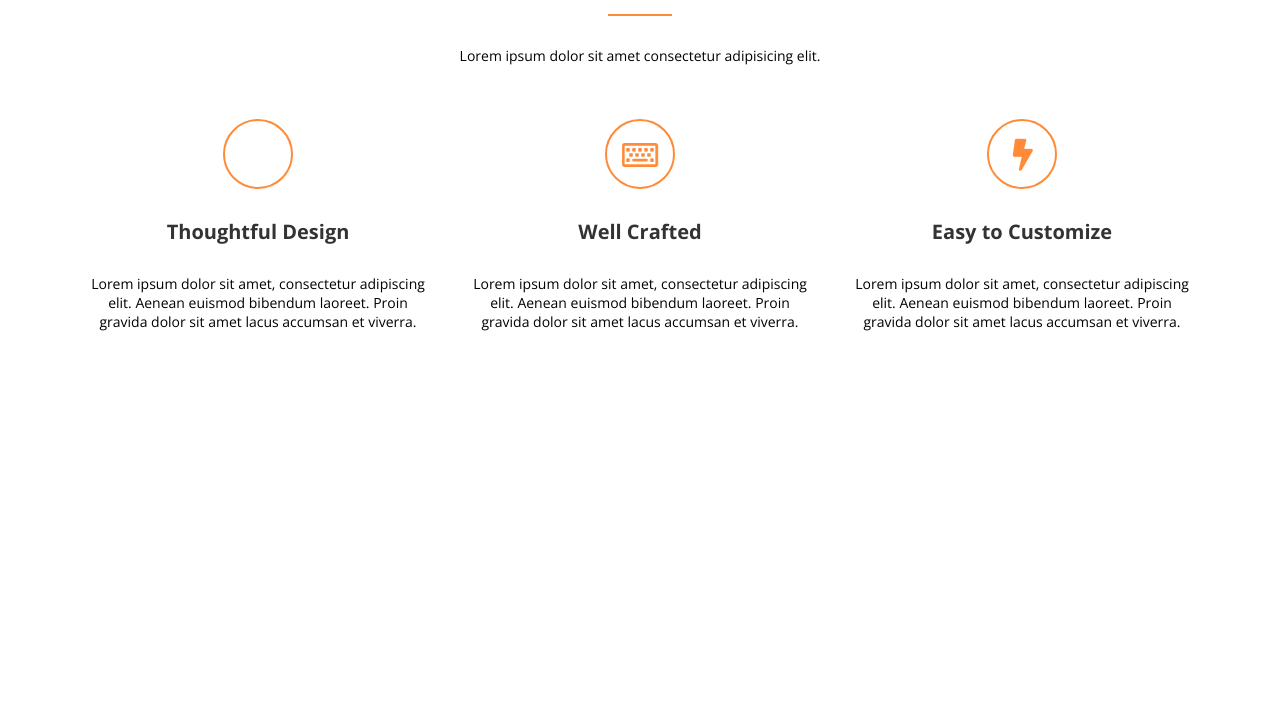
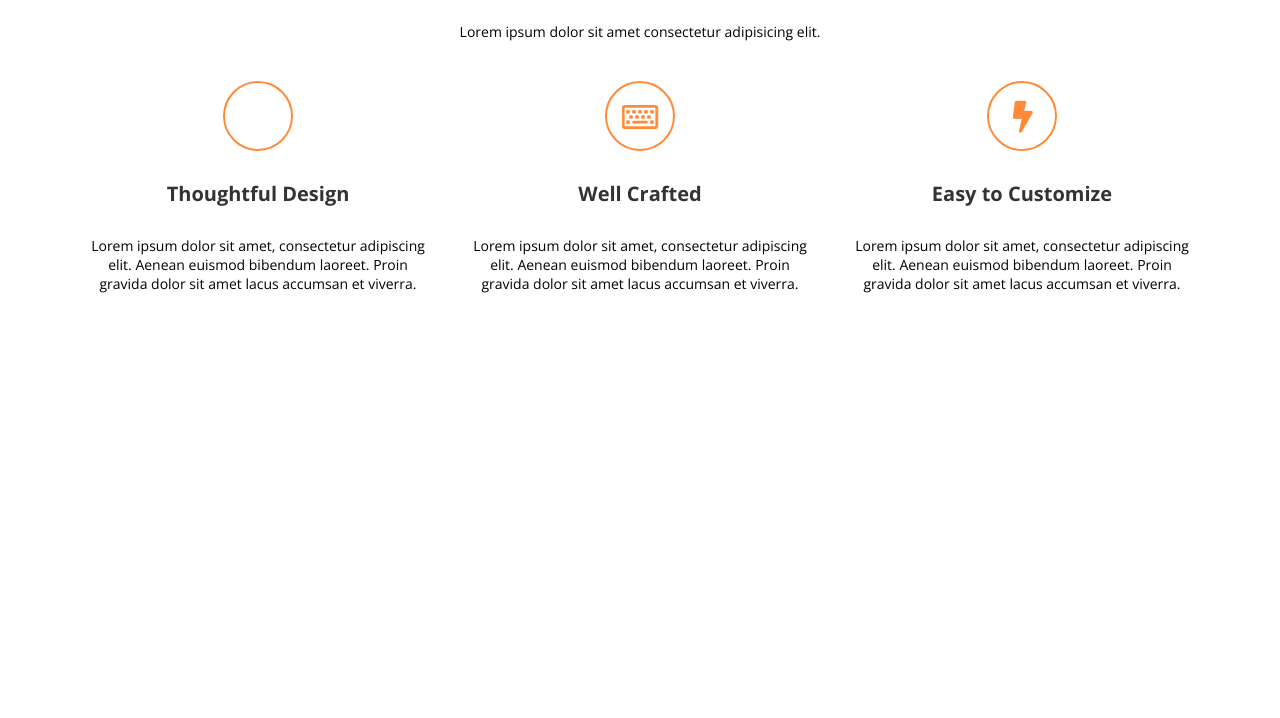
Before and after one commit to pavelshchutski/lesson-2, a plain HTML site: page index.html in a window 1280 px wide. Shown: the part 82-800 px from the top of the page. Drawn offline with nearby package versions, Linux system fonts and the light colour scheme.

Commit message:
Update main.css

```diff
--- a/main.css
+++ b/main.css
@@ -3,7 +3,7 @@
 
 * {
     box-sizing: border-box;
-    font-size: 0;
+    margin: 0;
 }
 
 .wrap {
```
